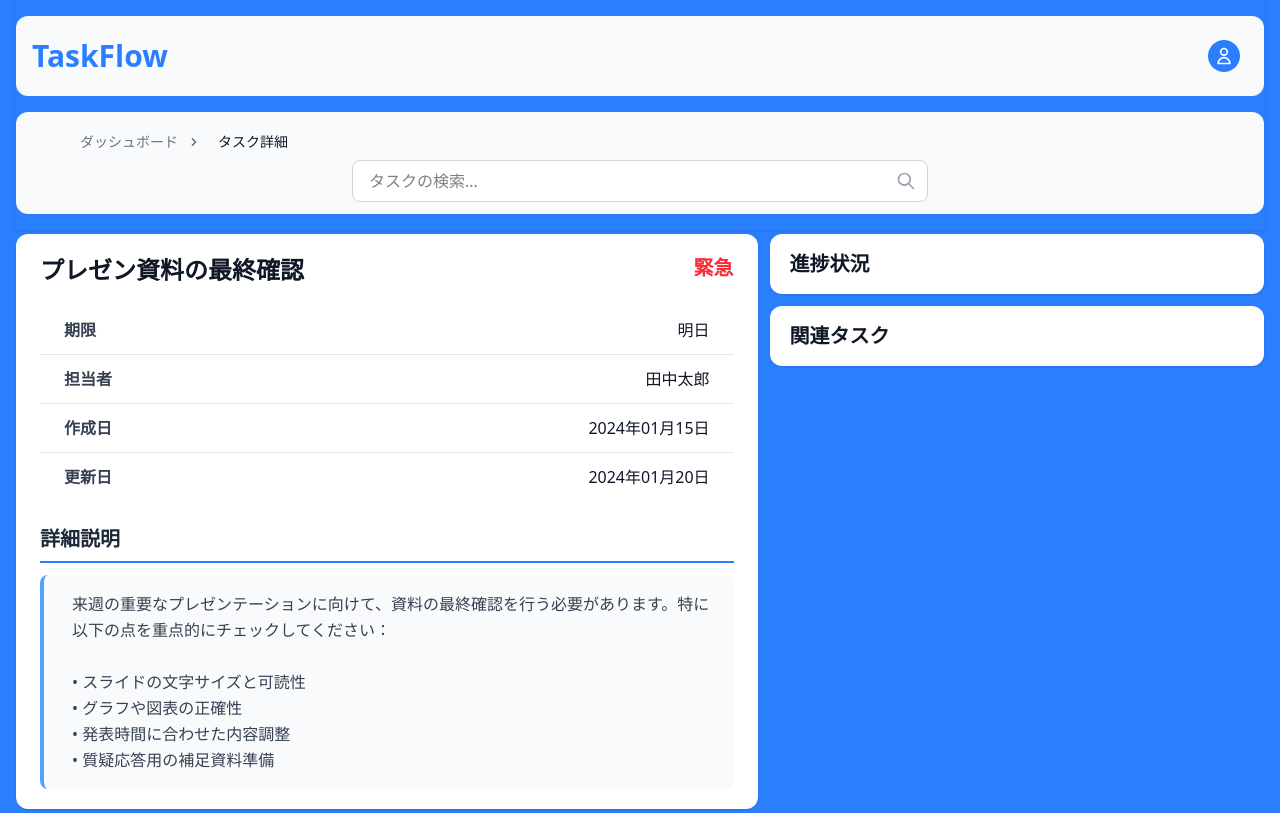
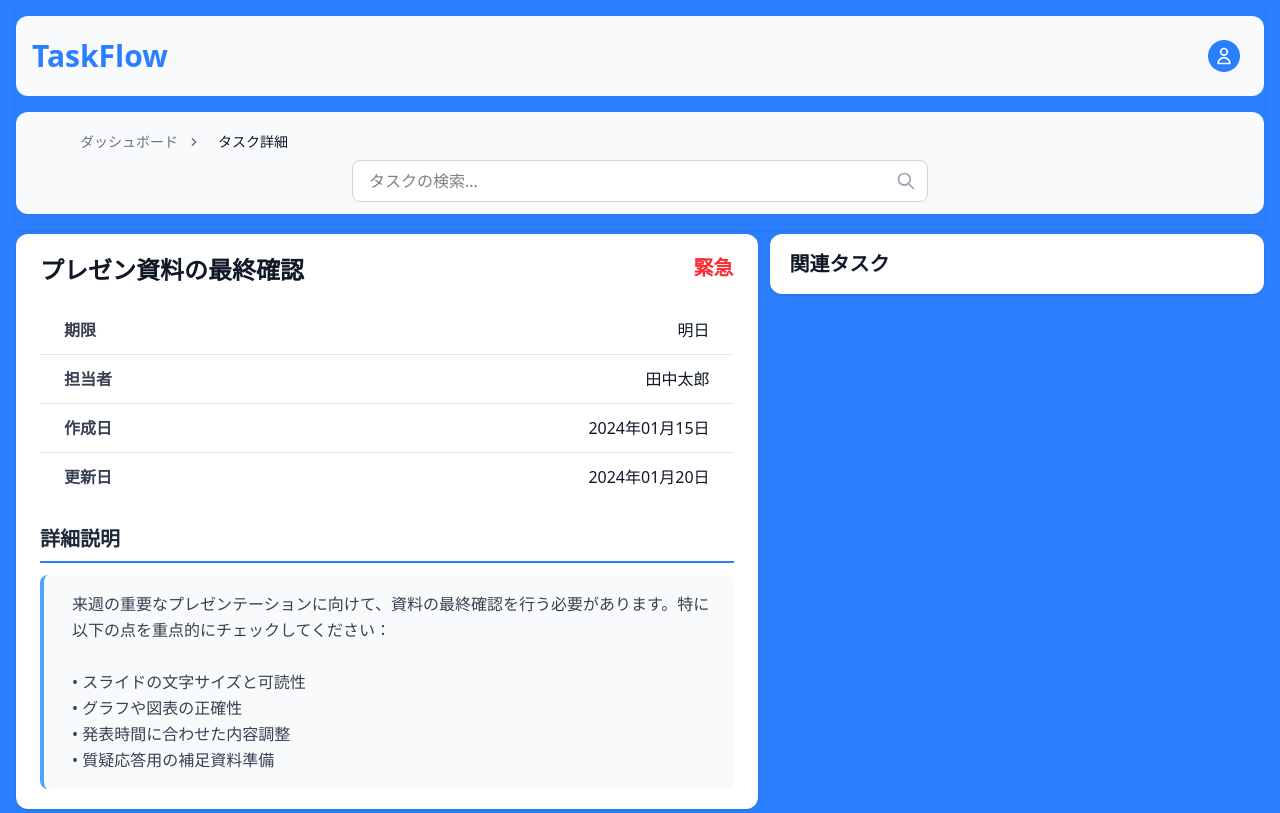
Before and after one commit to nakano1122/todo-frontend, a Next.js app: page /task/1 in a window 1280 px wide. Built offline with nearby package versions, Linux system fonts and the light colour scheme.

Commit message:
remove progress

```diff
--- a/src/app/task/[task_id]/components/Progress.tsx
+++ /dev/null
@@ -1,9 +0,0 @@
-const Progress = () => {
-  return (
-    <div className="bg-white shadow px-5 py-4 rounded-xl">
-      <div className="font-bold text-xl text-gray-900">進捗状況</div>
-    </div>
-  );
-};
-
-export default Progress;
--- a/src/app/task/[task_id]/page.tsx
+++ b/src/app/task/[task_id]/page.tsx
@@ -1,4 +1,3 @@
-import Progress from "./components/Progress";
 import RelatedTaskList from "./components/RelatedTaskList";
 import TaskMain from "./components/TaskMain";
 
@@ -16,7 +15,6 @@ const TaskListPage = async ({ params }: TaskListPageProps) => {
         <TaskMain task_id={task_id} />
       </div>
       <div className="flex flex-col md:flex-row lg:flex-col w-2/5 gap-3">
-        <Progress />
         <RelatedTaskList />
       </div>
     </div>
```
